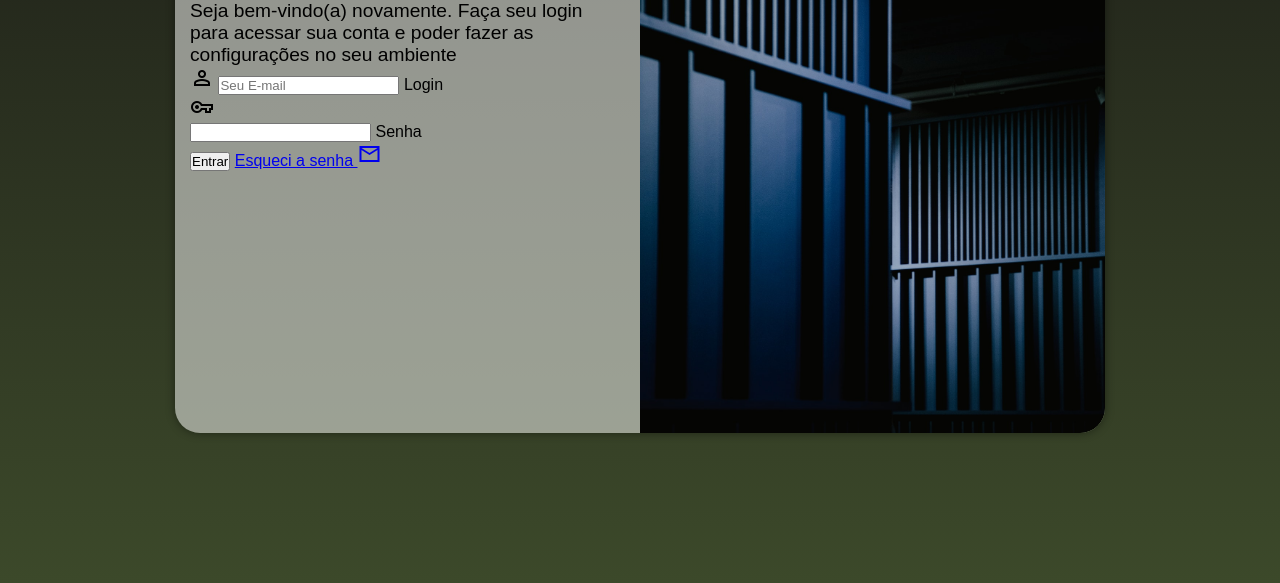
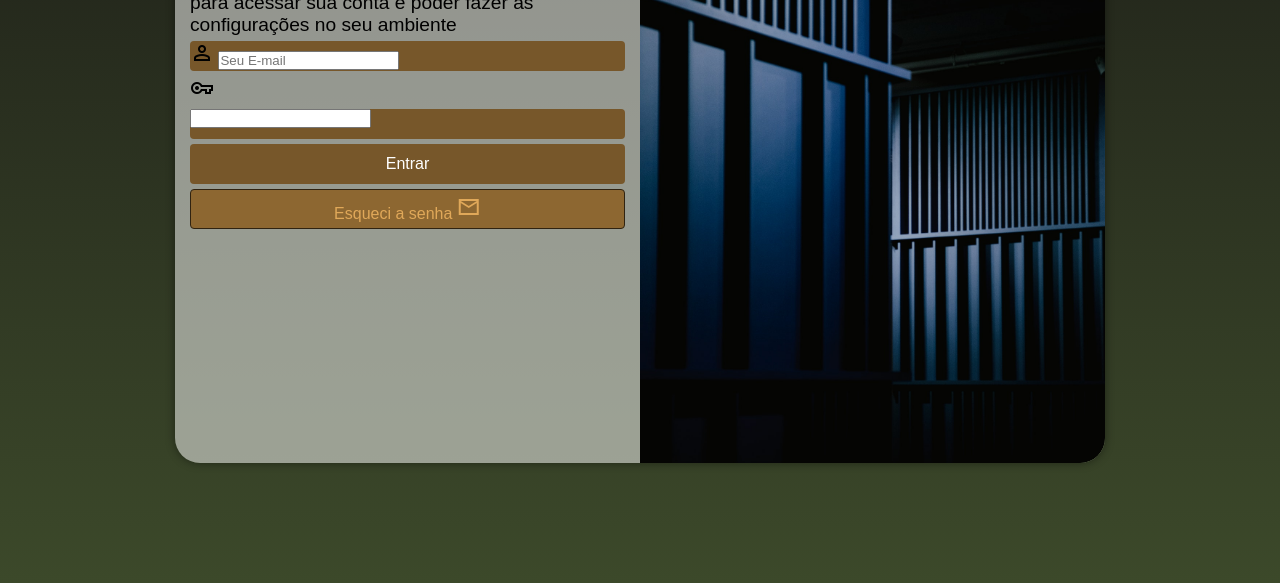
Before and after one commit to Filipsant/projeto-login, a plain HTML site: page index.html in a window 1280 px wide. Shown: the part 217-800 px from the top of the page. Drawn offline with nearby package versions, Linux system fonts and the light colour scheme.

Commit message:
formataçao formulario

```diff
--- a/estilos/style.css
+++ b/estilos/style.css
@@ -39,7 +39,7 @@ section#login{
     transform: translate(-50%, -50%);
     background-color:rgba(255, 255, 255, 0.507);
     width: 250px;
-    height: 500px;
+    height: 560px;
     border-radius: 25px;
     box-shadow: 0px 0px  10px rgba(0, 0, 0, 0.432);
 
@@ -67,3 +67,56 @@ div#formulario > h1 {
 div#formulario > p {
     font-size: 0.8em;
 }
+
+
+form > div.campo{
+    background-color: #77572a;
+    width: 100%;
+    height: 30px;
+    border-radius: 4px;
+    margin: 5px 0px;
+}
+div.campo > label{
+    display: none;
+}
+
+
+form > input[type=submit] {
+    display: block;
+    font-size: 1em;
+    width: 100%;
+    height: 40px;
+    background-color:#77572a;
+    color: white;
+    border: none;
+    border-radius: 4px;
+    cursor: pointer;
+}
+
+form > input[type=submit]:hover{
+    background-color:#302311 ;
+}
+
+form > a.botao{
+    display: block;
+    text-align: center;
+    font-size: 1em;
+    width: 100%;
+    height: 40px;
+    padding-top: 5px;
+    margin-top: 5px;
+    background-color:#8d6731 ;
+    color: #e0a859;
+    border: 1px solid #302311;
+    border-radius: 4px;
+    text-decoration: none;
+
+}
+
+form > a.botao > i {
+    font-size: 0.8,
+}
+
+form > a.botao:hover{
+    background-color: #302311;
+}
--- a/index.html
+++ b/index.html
@@ -34,7 +34,7 @@
               <label for="isenha">Senha</label>
             </div>
             <input type="submit" value="Entrar">
-            <a href="esqueci.html">Esqueci a senha <i class="material-symbols-sharp">mail
+            <a href="esqueci.html" class="botao">Esqueci a senha <i class="material-symbols-sharp">mail
             </i></a>
             </form>
           </div>
```
